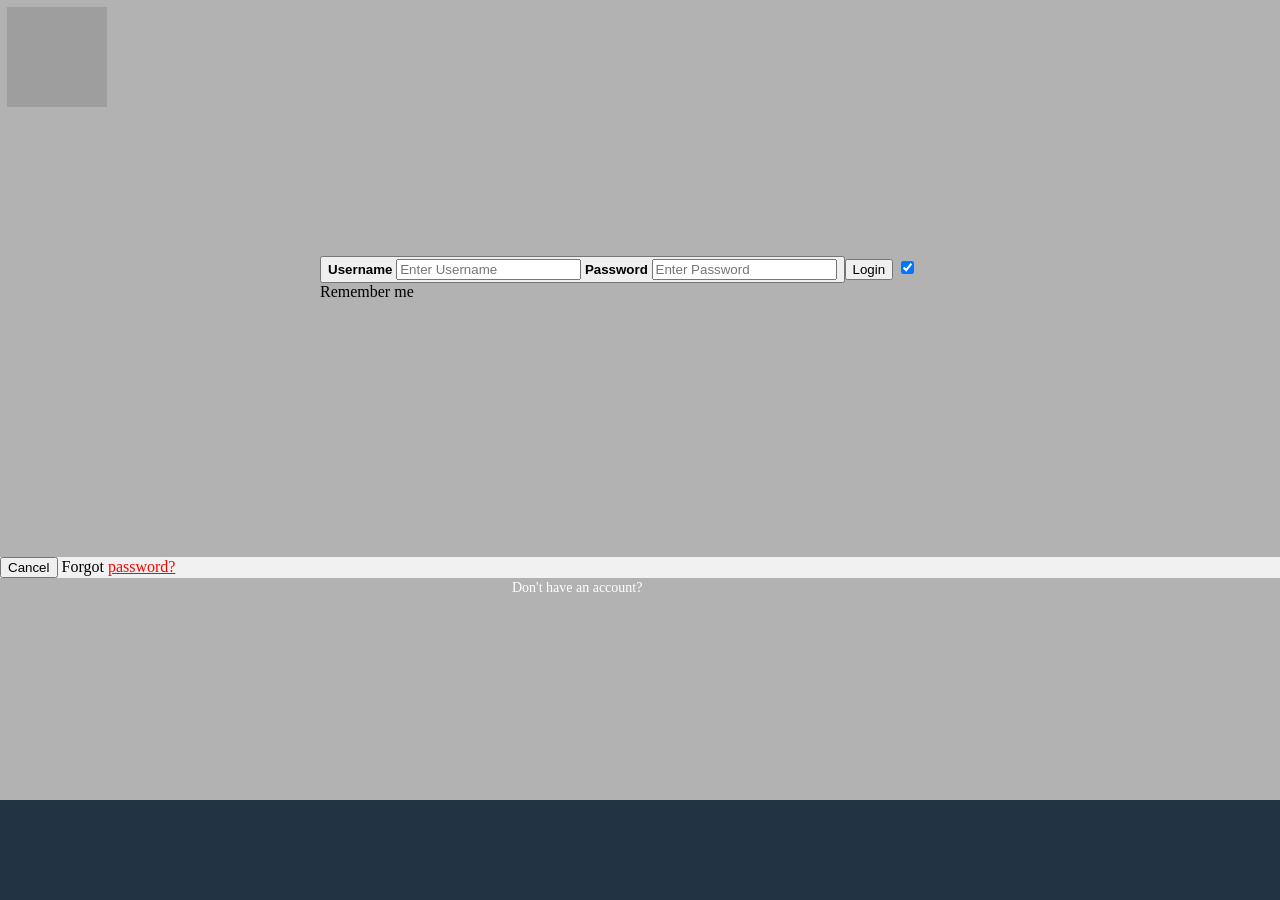
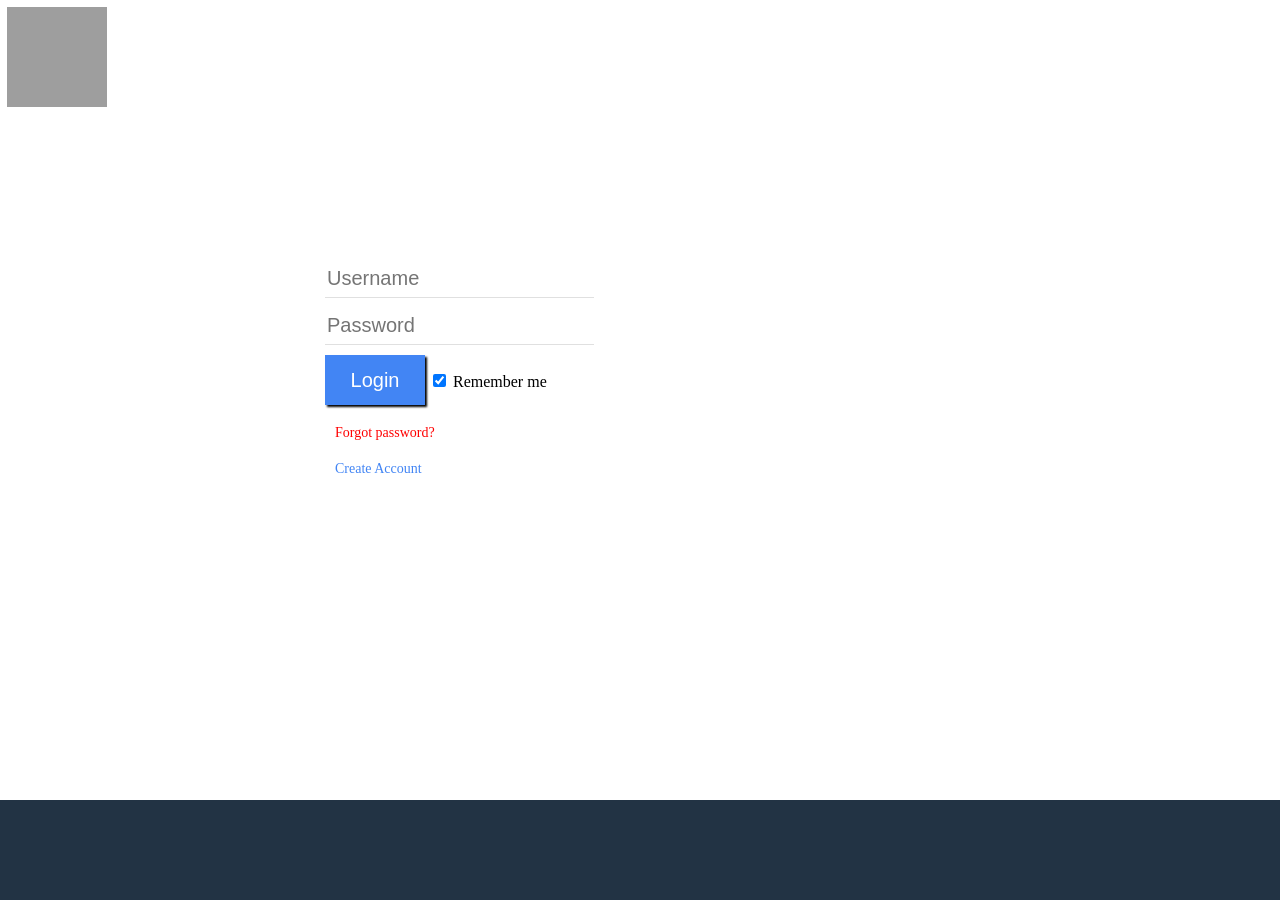
Before and after one commit to HanielDiaz/DatabaseSystemsProject, a PHP site: page /home.html in a window 1280 px wide. Run offline with PHP 8.4, Linux system fonts and the light colour scheme; grey boxes are pictures that could not be loaded.

Commit message:
Updated form css

```diff
--- a/css/large.css
+++ b/css/large.css
@@ -49,14 +49,6 @@ footer {
 
 .title {
   padding: 20% 25%;
-}
-
-.CreateAccount {
-  position: relative;
-  font-size: 14px;
-  text-decoration: none;
-  color: white;
-  padding-left: 40%;
 }
 
 .backgroundimg {
--- /dev/null
+++ b/css/main.css
@@ -0,0 +1,98 @@
+a {
+  text-decoration: none;
+}
+
+button {
+  color: white;
+  font-size: 20px;
+  background-color: #4285f4;
+  border: none;
+  margin: none;
+  width: 100px;
+  height: 50px;
+}
+
+.boxshadow {
+  box-shadow: 2px 2px 2px black;
+}
+
+.CreateAccount-home {
+  position:sticky;
+  font-size: 14px;
+  flex: 1;
+  color: #4285f4;
+}
+
+.forgotPsw-home {
+  font-size: 14px;
+  flex: 1;
+  text-decoration: none;
+  color: red;
+}
+
+.col-quarter {
+  float: left;
+  width: 25%;
+  padding: 10px;
+}
+
+.col-one-third {
+  float: left;
+  width: 33.33%;
+  padding: 10px;
+}
+
+.col-half {
+  float: left;
+  width: 50%;
+  padding: 10px;
+}
+
+.col-three-halfs {
+  float: left;
+  width: 75%;
+  padding: 10px;
+}
+
+.row {
+  display: table;
+  padding: 5px;
+}
+
+.underline {
+  background-color: rgba(0, 0, 0, 0.12);
+  width: 100%;
+  height: 1px;
+  margin 0;
+  padding 0;
+  bottom: -2px;
+}
+
+
+.form-textbox {
+  font-size: 20px;
+  border: none;
+  border-bottom: 1px solid white;
+  margin: 5px 0px;
+}
+
+.form-textbox:focus {
+  animation-duration: .2s;
+  animation-fill-mode: both;
+  animation-name: focused-textbox;
+}
+
+.form-textbox:active {
+  color: #000;
+}
+
+@keyframes focused-textbox {
+  0%{transform-origin: 2px 2px;
+    color: #000;}
+  50%{transform-origin: 2px 2px;
+    color: #21437A;}
+  100%{transform-origin: 2px 2px;
+    color: #4285f4;}
+
+
+}
--- a/home.html
+++ b/home.html
@@ -4,6 +4,7 @@
     <meta charset="utf-8">
     <title>Home</title>
     <link rel="stylesheet" type="text/css" href="css/large.css" media="screen and (min-width: 1000px)">
+    <link rel="stylesheet" type="text/css" href="css/main.css">
       </head>
   <body class="max-width">
       <div class="header max-width">
@@ -11,31 +12,28 @@
           <a href="home.html"><img src="http://placekitten.com/700/700" class="icon"></a>
         </div>
       </div>
-      <div class="greeting graybackground">
+      <div class="greeting">
         <div class="title">
-          <button>
             <form action="action_page.php">
-             <div class="imgcontainer">
-             </div>
-             <div class="container">
-               <label for="uname"><b>Username</b></label>
-               <input type="text" placeholder="Enter Username" name="uname" required>
-
-               <label for="psw"><b>Password</b></label>
-               <input type="password" placeholder="Enter Password" name="psw" required>
-
-               <button type="submit">Login</button>
+              <div class="row">
+               <input type="text" class="form-textbox" placeholder="Username" name="uname">
+               <div class="underline"></div>
+              </div>
+              <div class="row">
+               <input type="password" class="form-textbox" placeholder="Password" name="psw">
+                <div class="underline"></div>
+              </div>
+              <div class="row">
+               <button  class="boxshadow" type="submit">Login</button>
                <label>
                  <input type="checkbox" checked="checked" name="remember"> Remember me
                </label>
              </div>
-
-             <div class="container" style="background-color:#f1f1f1">
-               <button type="button" class="cancelbtn">Cancel</button>
-               <span class="psw">Forgot <a href="#">password?</a></span>
-             </div>
+               <div class="row">
+                  <span class="forgotPsw-home col-half"><a href="#">Forgot password?</a></span>
+                  <a href="CreateAccount.html" class="CreateAccount-home col-half">Create Account</a>
+               </div>
             </form>
-          <a href="CreateAccount.html" class="CreateAccount">Don't have an account?</a>
         </div>
         <!-- <img src="http://placekitten.com/1450/1250" class="backgroundimg"> -->
       </div>
--- a/main.js
+++ b/main.js
@@ -0,0 +1,5 @@
+function Cancel(url){
+  window.location.href = url;
+}
+
+document.getElementById("{!$Component.FormId.inputElementId}").blur();
```
Also changed, not shown: CreateAccount.html (+23 -15 lines).
